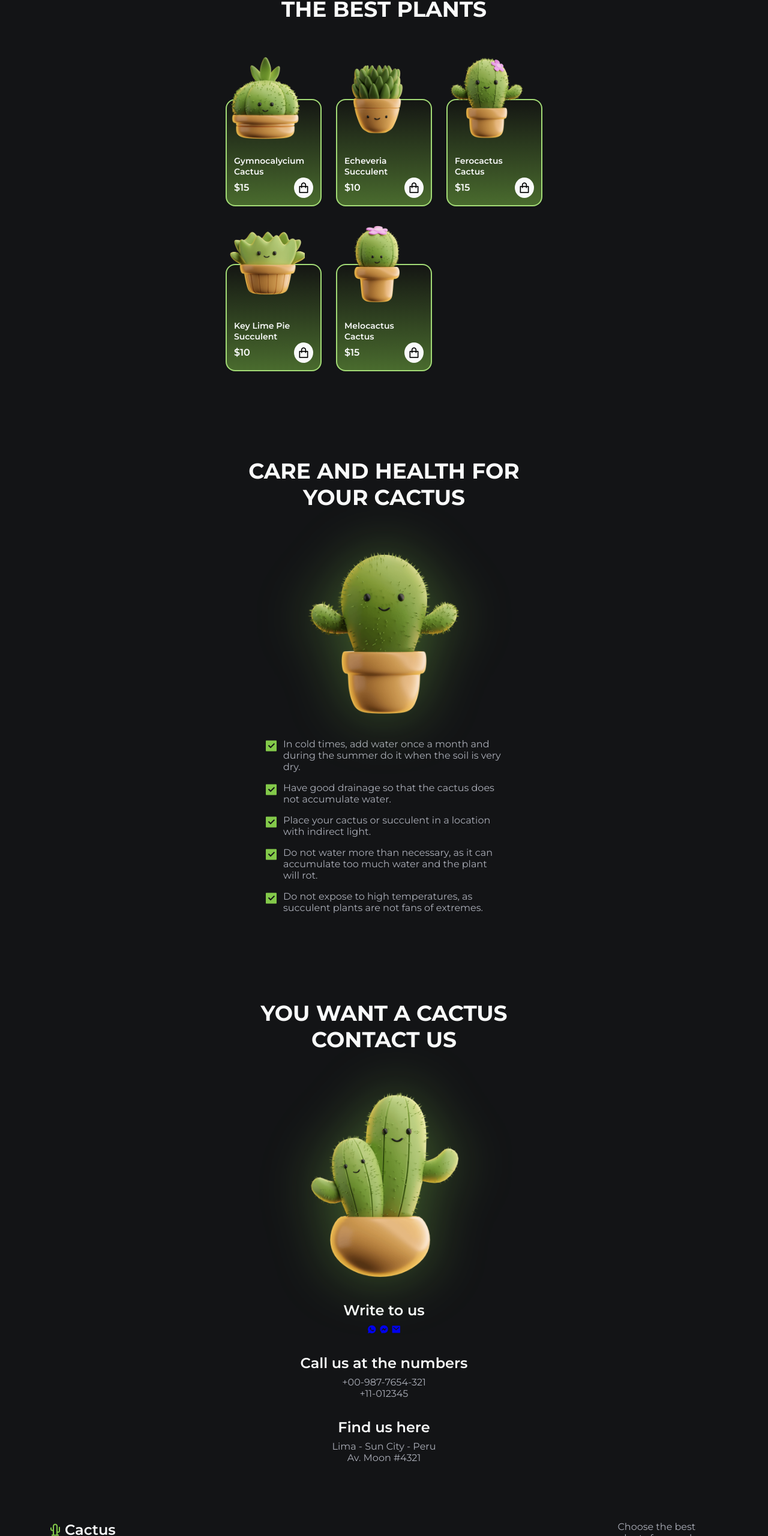
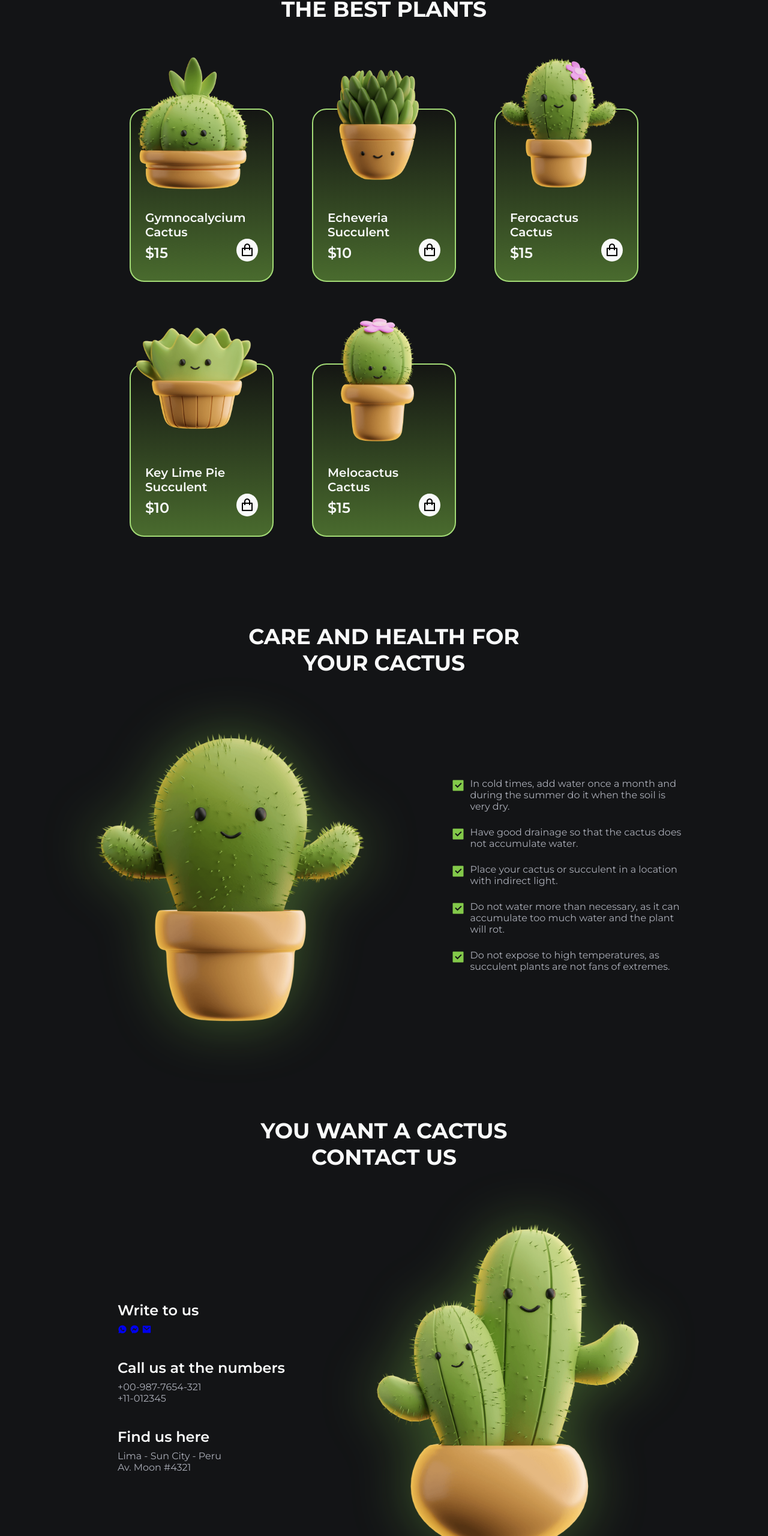
Before and after one commit to lucie-vincent/responsive_cactus_website, a plain HTML site: page index.html in a window 1280 px wide. Shown: the part 1637-4198 px from the top of the page at 60% size. Drawn offline with nearby package versions, Linux system fonts and the light colour scheme.

Commit message:
fin responsive + scroll reveal

```diff
--- a/assets/css/styles.css
+++ b/assets/css/styles.css
@@ -731,4 +731,100 @@ img {
     font-size: var(--h3-font-size);
   }
 
+  .shop__container{
+    grid-template-columns: repeat(3, 240px);
+    gap: 8.5rem 4rem;
+    padding-top: 7.5rem;
+  }
+
+  .shop__card{
+    padding: 10.5rem 1.5rem 2rem;
+    border-radius: 1.5rem;
+  }
+
+  .shop__img{
+    width: 210px;
+    top: -5.5rem;
+  }
+
+  .shop__title{
+    font-size: var(--h3-font-size);
+  }
+
+  .shop__price{
+    font-size: var(--h2-font-size);
+  }
+
+  .shop__button{
+    right: 1.5rem;
+    bottom: 2rem;
+    font-size: 1.5rem;
+  }
+
+  .care__container{
+    grid-template-columns: 480px 385px;
+    align-items: center;
+    column-gap: 8rem;
+    padding-top: 3rem;
+  }
+
+  .care__img{
+    width: 480px;
+  }
+
+  .care__list{
+    row-gap: 1.5rem;
+  }
+
+.contact__container{
+  grid-template-columns: 280px 480px;
+  justify-content: center;
+  align-items: center;
+  column-gap: 8rem;
+  padding-block: 3rem;
 }
+
+.contact__content{
+  order: -1;
+  text-align: initial;
+  row-gap: 2.5rem;
+}
+
+.contact__social{
+  justify-content: initial;
+}
+
+.contact__img{
+  width: 480px;
+}
+
+.footer__logo{
+  margin-bottom: 1.5rem;
+}
+
+.footer__logo i{
+  font-size: 2rem;
+}
+
+.footer__content{
+  column-gap: 5.5rem;
+}
+
+.footer__title{
+  font-size: var(--h3-font-size);
+  margin-bottom: 1.5rem;
+}
+
+.footer__social{
+  column-gap: 1rem;
+}
+
+.footer__copy{
+  margin-top: 7.5rem;
+}
+
+.scrollup{
+  right: 3rem;
+}
+
+}
--- a/assets/js/main.js
+++ b/assets/js/main.js
@@ -68,3 +68,15 @@ const scrollActive = () =>{
 window.addEventListener('scroll', scrollActive)
 
 /*=============== SCROLL REVEAL ANIMATION ===============*/
+const sr = ScrollReveal({
+    origin: 'top',
+    distance: '80px',
+    duration: 2500,
+    delay: 300,
+    reset: true, // animationd repeat
+})
+
+sr.reveal(`.home__img, .new__data, .care__img, .contact__content, .footer`)
+sr.reveal(`.home__data, .care__list, .contact__img`, {delay: 500})
+sr.reveal(`.new__card`, {delay: 500, interval: 100})
+sr.reveal(`.shop__card`, {interval: 100})
--- a/index.html
+++ b/index.html
@@ -380,7 +380,7 @@
       </a>
 
       <!--=============== SCROLLREVEAL ===============-->
-      <script src=""></script>
+      <script src="/assets/js/scrollreveal.min.js"></script>
 
       <!--=============== MAIN JS ===============-->
       <script src="assets/js/main.js"></script>
```
Lines whose indentation alone changed are shown as unchanged.
